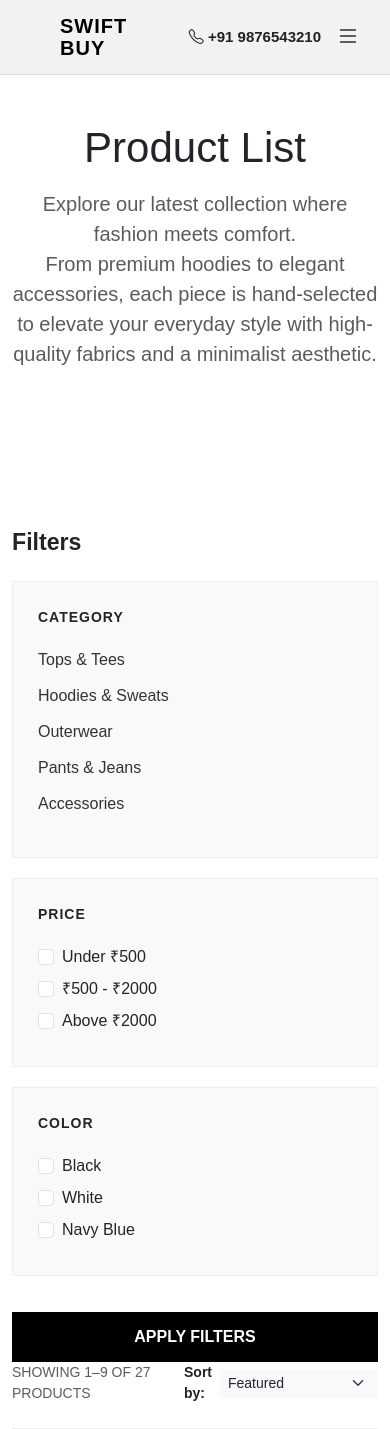
After one commit to Meet002/SWIFTBUY, a Django app: page /products/ in a window 390 px wide. The commit adds this page. Shown: the top 1429 px of the page. Run offline with Django 5.2, Linux system fonts and the light colour scheme.

Commit message:
Added ABOUTUS,PRODUCTS,TESTIMONIALS,CONTACT

```diff
--- a/Templates/base.html
+++ b/Templates/base.html
@@ -104,11 +104,11 @@
 
       <!-- Center Menu -->
       <div class="nav-links d-none d-lg-flex">
-        <a href="#">HOME</a>
-        <a href="#">ABOUT US</a>
-        <a href="#">PRODUCTS</a>
-        <a href="#">TESTIMONIALS</a>
-        <a href="#">CONTACT</a>
+        <a href="/">HOME</a>
+        <a href="/about/">ABOUT US</a>
+        <a href="/products/">PRODUCTS</a>
+        <a href="/testimonials/">TESTIMONIALS</a>
+        <a href="/contact/">CONTACT</a>
       </div>
 
       <!-- Right Side -->
--- /dev/null
+++ b/Templates/products.html
@@ -0,0 +1,218 @@
+{% extends "base.html" %}
+{% block body %}
+<style>
+    /* Sidebar Filter Styling */
+    .filter-section {
+    background-color: #f9f9f9;
+    padding: 25px;
+    margin-bottom: 20px;
+    border: 1px solid #eee;
+    }
+    .filter-title {
+    font-size: 14px;
+    font-weight: 700;
+    text-transform: uppercase;
+    letter-spacing: 1px;
+    margin-bottom: 20px;
+    display: block;
+    }
+    .filter-list {
+    list-style: none;
+    padding: 0;
+    }
+    .filter-list li {
+    margin-bottom: 12px;
+    }
+    .filter-list a {
+    text-decoration: none;
+    color: #333;
+    transition: 0.3s;
+    }
+    .filter-list a:hover { color: #000; font-weight: 500; }
+    /* Checkbox styling */
+    .form-check-input:checked {
+    background-color: #000;
+    border-color: #000;
+    }
+    .btn-apply {
+    background-color: #000;
+    color: #fff;
+    width: 100%;
+    border-radius: 0;
+    padding: 12px;
+    font-weight: 600;
+    text-transform: uppercase;
+    }
+    /* Sort Dropdown styling */
+    .sort-container {
+    display: flex;
+    justify-content: flex-end;
+    align-items: center;
+    margin-bottom: 30px;
+    }
+    .form-select-sm {
+    width: auto;
+    border-radius: 0;
+    border: 1px solid #ddd;
+    margin-left: 10px;
+    }
+    /* Product Card styling (Minimalist) */
+    .product-box {
+    background-color: #efeeea;
+    height: 300px;
+    display: flex;
+    align-items: center;
+    justify-content: center;
+    margin-bottom: 15px;
+    }
+    .product-box img
+    {
+        max-width: 80%;
+        max-height: 80%;
+        object-fit: contain;
+    }
+    .pagination .page-link {
+    color: #333;
+    font-weight: 600;
+    padding: 10px 18px;
+    margin: 0 5px;
+    transition: 0.3s;
+}
+
+.pagination .page-item.active .page-link {
+    background-color: #000 !important;
+    border-color: #000 !important;
+    color: #fff !important;
+}
+
+.pagination .page-link:hover {
+    background-color: #eee;
+    color: #000;
+}
+
+/* Hover effect for products */
+.product-card-hover {
+    transition: transform 0.3s ease;
+}
+.product-card-hover:hover {
+    transform: translateY(-5px);
+}
+</style>
+<!-- Products Us Section -->
+<div class="container my-5">
+
+    <!-- Center Title -->
+    <div class="text-center mb-5 pb-5">
+        <h2 class="fw pb-2" style="font-size: 42px">Product List</h2>
+        <p class="text-muted mx-auto" style="font-size: 20px">
+            Explore our latest collection where fashion meets comfort. <br>
+            From premium hoodies to elegant accessories,
+            each piece is hand-selected to
+            elevate your everyday style with high-quality fabrics and a minimalist aesthetic.
+        </p>
+    </div>
+
+    <!-- Filters and Products -->
+    <div class="py-5">
+        <div class="row">
+            <div class="col-lg-3">
+                <h3 class="fw-bold mb-4">Filters</h3>
+                <div class="filter-section">
+                    <span class="filter-title">Category</span>
+                    <ul class="filter-list">
+                        <li><a href="#">Tops & Tees</a></li>
+                        <li><a href="#">Hoodies & Sweats</a></li>
+                        <li><a href="#">Outerwear</a></li>
+                        <li><a href="#">Pants & Jeans</a></li>
+                        <li><a href="#">Accessories</a></li>
+                    </ul>
+                </div>
+                <div class="filter-section">
+                    <span class="filter-title">Price</span>
+                    <div class="form-check mb-2">
+                        <input class="form-check-input" type="checkbox" id="p1">
+                        <label class="form-check-label" for="p1">Under ₹500</label>
+                    </div>
+                    <div class="form-check mb-2">
+                        <input class="form-check-input" type="checkbox" id="p2">
+                        <label class="form-check-label" for="p2">₹500 - ₹2000</label>
+                    </div>
+                    <div class="form-check mb-2">
+                        <input class="form-check-input" type="checkbox" id="p3">
+                        <label class="form-check-label" for="p3">Above ₹2000</label>
+                    </div>
+                </div>
+                <div class="filter-section">
+                    <span class="filter-title">Color</span>
+                    <div class="form-check mb-2">
+                        <input class="form-check-input" type="checkbox" id="c1">
+                        <label class="form-check-label" for="c1">Black</label>
+                    </div>
+                    <div class="form-check mb-2">
+                        <input class="form-check-input" type="checkbox" id="c2">
+                        <label class="form-check-label" for="c2">White</label>
+                    </div>
+                    <div class="form-check mb-2">
+                        <input class="form-check-input" type="checkbox" id="c3">
+                        <label class="form-check-label" for="c3">Navy Blue</label>
+                    </div>
+                </div>
+                <button class="btn btn-apply mt-3">Apply Filters</button>
+            </div>
+
+            <!-- Products Grid -->
+
+            <div class="col-lg-9">
+                <div class="d-flex justify-content-between align-items-center mb-4">
+                    <span class="text-muted small text-uppercase">Showing 1–9 of 27 products</span>
+                    <div class="sort-container mb-0">
+                        <span class="small fw-bold">Sort by:</span>
+                        <select class="form-select form-select-sm border-0 bg-light ms-2" style="cursor: pointer;">
+                            <option selected>Featured</option>
+                            <option value="1">Price: Low to High</option>
+                            <option value="2">Price: High to Low</option>
+                            <option value="3">Newest Arrivals</option>
+                        </select>
+                    </div>
+                </div>
+
+                <div class="row row-cols-1 row-cols-md-3 g-4">
+                    {% for i in "x"|rjust:"9" %}
+                    <div class="col">
+                        <div class="card border-0 h-100 product-card-hover">
+                            <div class="product-box" style="background-color: #efeeea; height: 280px; display: flex; align-items: center; justify-content: center;">
+                                <img src="https://www.pngarts.com/files/1/T-Shirt-PNG-Transparent-Image.png" alt="Product" style="max-width: 70%;">
+                            </div>
+                            <div class="card-body px-0">
+                                <span class="text-muted small text-uppercase" style="letter-spacing: 1px;">SwiftBuy Essentials</span>
+                                <h6 class="fw-bold my-1">Premium Cotton Tee</h6>
+                                <p class="mb-3 small">₹799 <span class="text-decoration-line-through text-muted ms-2">₹1299</span></p>
+                                <button class="btn btn-dark btn-sm rounded-0 w-100 py-2">Add to Cart</button>
+                            </div>
+                        </div>
+                    </div>
+                    {% endfor %}
+                </div>
+
+                <nav aria-label="Product Page Navigation" class="mt-5 pt-4">
+                    <ul class="pagination justify-content-center">
+                        <li class="page-item disabled">
+                            <a class="page-link rounded-0 border-0 text-dark" href="#">
+                                <i class="bi bi-chevron-left"></i>
+                            </a>
+                        </li>
+                        <li class="page-item active"><a class="page-link rounded-0 border-dark bg-dark text-white" href="#">1</a></li>
+                        <li class="page-item"><a class="page-link rounded-0 border-0 text-dark" href="#">2</a></li>
+                        <li class="page-item"><a class="page-link rounded-0 border-0 text-dark" href="#">3</a></li>
+                        <li class="page-item">
+                            <a class="page-link rounded-0 border-0 text-dark" href="#">
+                                <i class="bi bi-chevron-right"></i>
+                            </a>
+                        </li>
+                    </ul>
+                </nav>
+            </div>
+        </div>
+    </div>
+</div>
+{% endblock body %}
--- a/home/urls.py
+++ b/home/urls.py
@@ -6,4 +6,8 @@ urlpatterns = [
     path('', views.index, name='home'),
     path('login/', views.login_view, name='login'),
     path('logout/', views.logout_view, name='logout'),
+    path('about/', views.about, name='about'),
+    path('contact/', views.contact, name='contact'),
+    path('products/', views.products, name='products'),
+    path('testimonials/', views.testimonials, name='testimonials'),
 ]
--- a/home/views.py
+++ b/home/views.py
@@ -12,3 +12,15 @@ def login_view(request):
 def logout_view(request):
     # Handle logout logic here
     return render(request, 'logout.html')
+
+def about(request):
+    return render(request, 'about.html')
+
+def contact(request):
+    return render(request, 'contact.html')
+
+def products(request):
+    return render(request, 'products.html')
+
+def testimonials(request):
+    return render(request, 'testimonials.html')
```
Also changed, not shown: Templates/about.html (added, +195 -0 lines), Templates/contact.html (added, +189 -0 lines), Templates/testimonials.html (added, +36 -0 lines).
